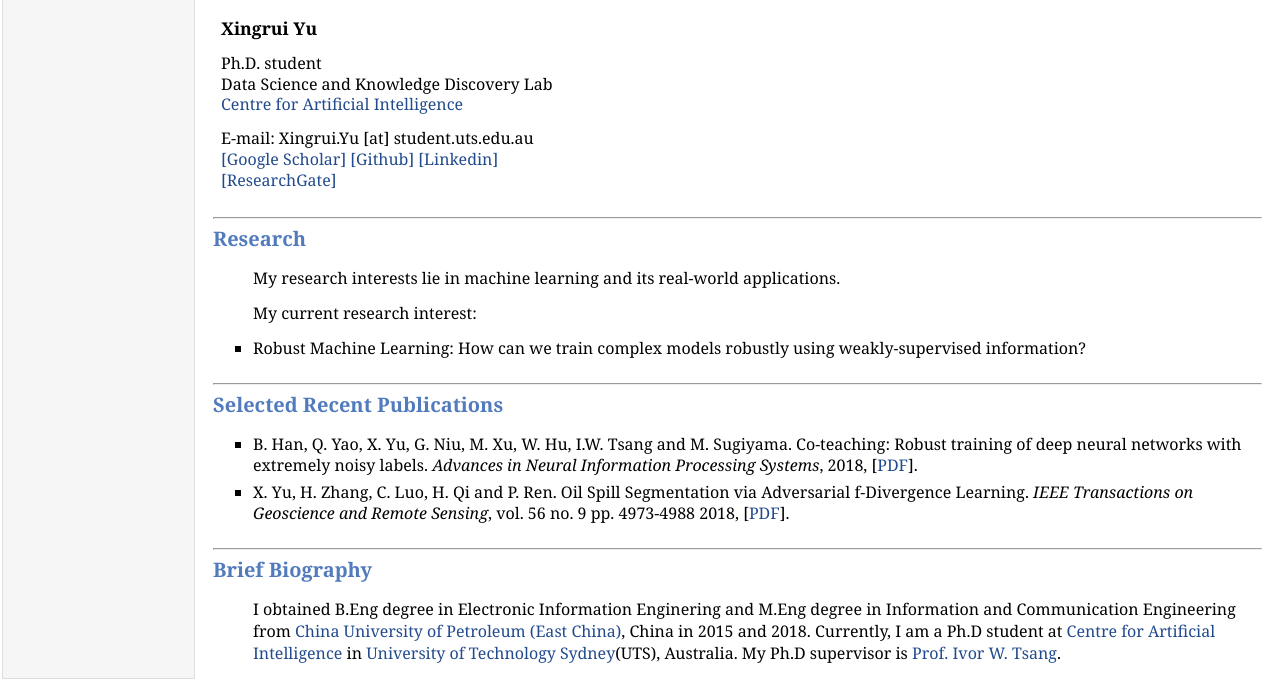
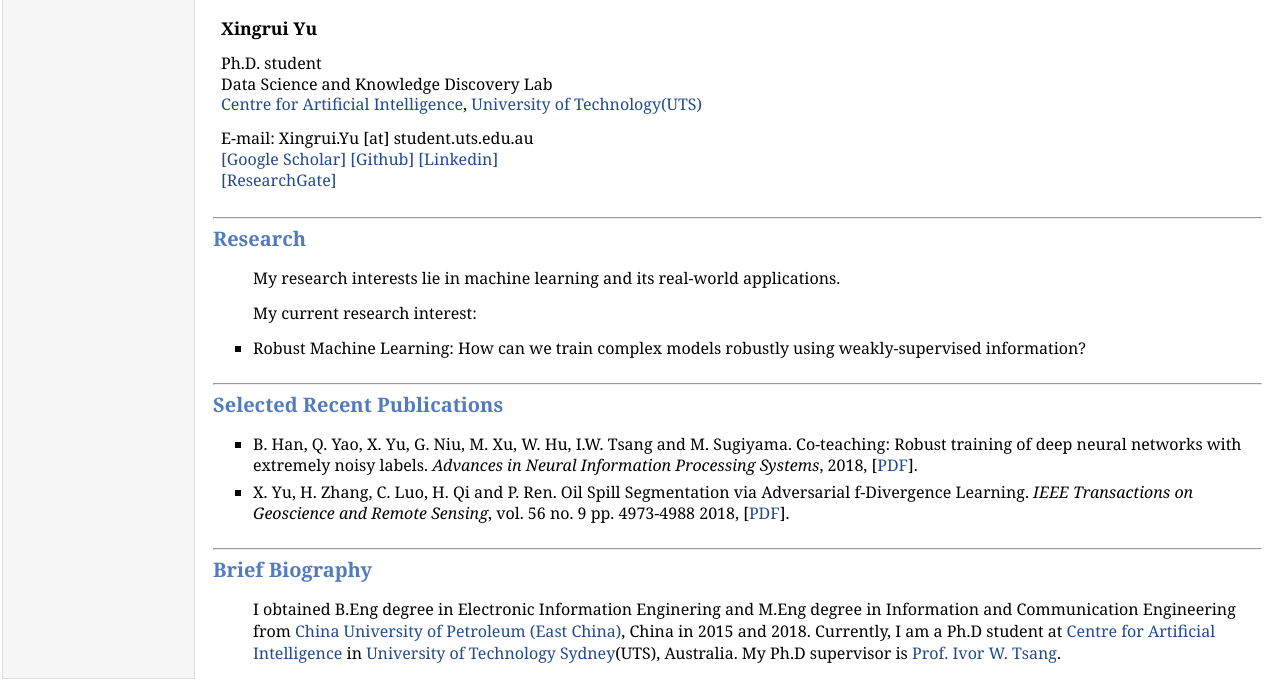
Before and after one commit to xingruiyu/xingruiyu.github.io, a plain HTML site: page index.html in a window 1280 px wide. Shown: the part 143-832 px from the top of the page. Drawn offline with Linux system fonts and the light colour scheme.

Commit message:
add index

```diff
--- a/index.html
+++ b/index.html
@@ -31,7 +31,7 @@
             <p>
                 Ph.D. student<br>
                 Data Science and Knowledge Discovery Lab<br>
-                <a href="https://www.uts.edu.au/research-and-teaching/our-research/centre-artificial-intelligence" target="_blank">Centre for Artificial Intelligence</a>
+                <a href="https://www.uts.edu.au/research-and-teaching/our-research/centre-artificial-intelligence" target="_blank">Centre for Artificial Intelligence</a>, <a href="https://www.uts.edu.au/" target="_blank">University of Technology(UTS)</a>
             </p>
 
          <!--   <p>
```
